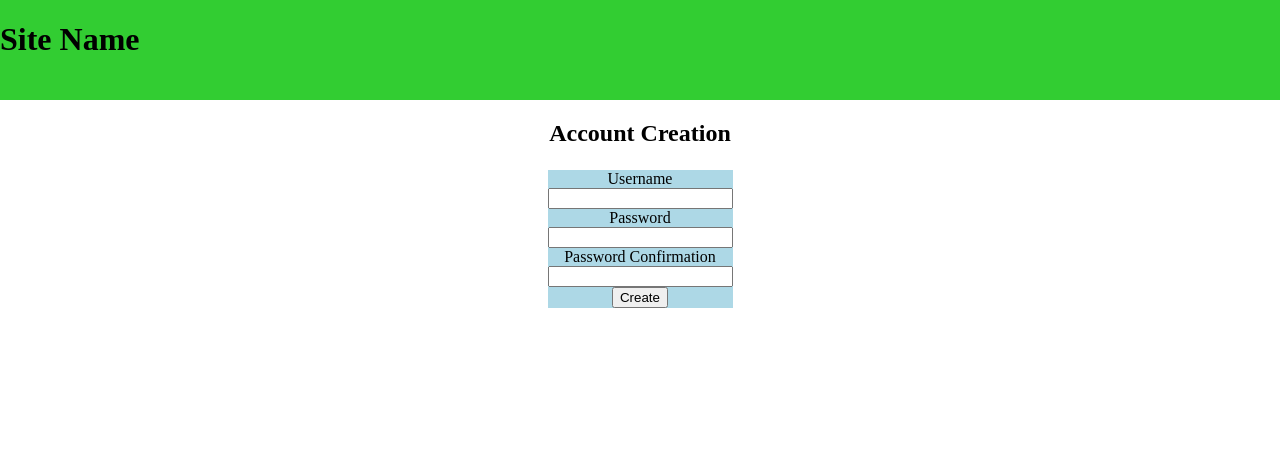
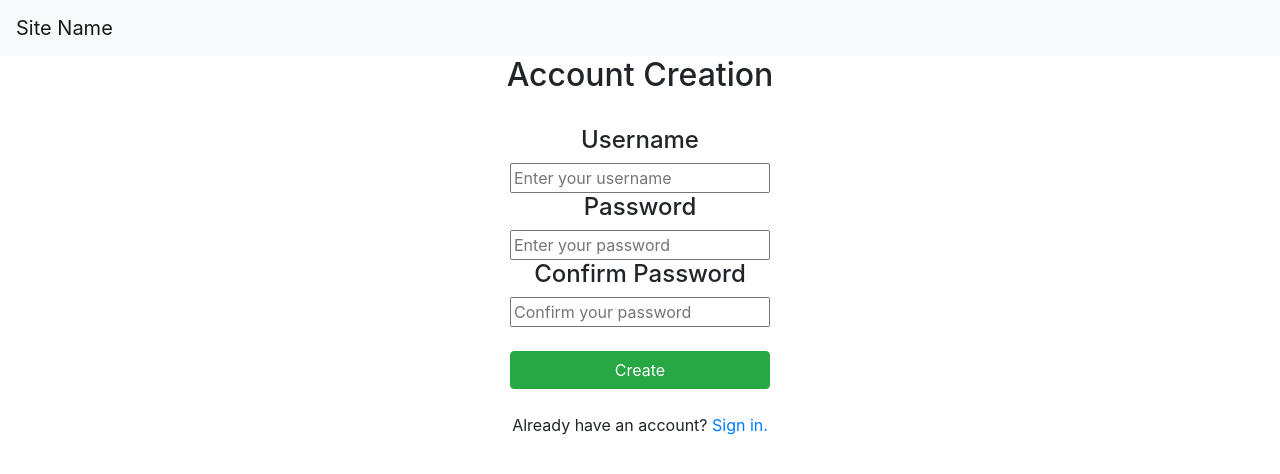
Before and after one commit to Ian-Meadows/Project, a plain HTML site: page Account Creation Page.html in a window 1280 px wide. Drawn offline with nearby package versions, Linux system fonts and the light colour scheme.

Commit message:
Add files via upload

```diff
--- a/Account Creation Page.html
+++ b/Account Creation Page.html
@@ -1,33 +1,49 @@
 <!DOCTYPE html>
 <html>
-<head>
-	<link href="MainCSS.css" type="text/css" rel="stylesheet"/>
-	<title>Account Creation</title>
-</head>
+  <head>
+    <meta charset="utf-8">
+    <meta name="viewport" content="width=device-width, initial-scale=1, shrink-to-fit=no">
+
+    <!-- Bootstrap CSS -->
+    <link rel="stylesheet" href="https://maxcdn.bootstrapcdn.com/bootstrap/4.0.0/css/bootstrap.min.css" integrity="sha384-Gn5384xqQ1aoWXA+058RXPxPg6fy4IWvTNh0E263XmFcJlSAwiGgFAW/dAiS6JXm" crossorigin="anonymous">
+    <link rel="stylesheet" href="form.css">
+    <title>Account Creation</title>
+
+    <!-- jQuery first, then Popper.js, then Bootstrap JS -->
+    <script src="https://code.jquery.com/jquery-3.2.1.slim.min.js" integrity="sha384-KJ3o2DKtIkvYIK3UENzmM7KCkRr/rE9/Qpg6aAZGJwFDMVNA/GpGFF93hXpG5KkN" crossorigin="anonymous"></script>
+    <script src="https://cdnjs.cloudflare.com/ajax/libs/popper.js/1.12.9/umd/popper.min.js" integrity="sha384-ApNbgh9B+Y1QKtv3Rn7W3mgPxhU9K/ScQsAP7hUibX39j7fakFPskvXusvfa0b4Q" crossorigin="anonymous"></script>
+    <script src="https://maxcdn.bootstrapcdn.com/bootstrap/4.0.0/js/bootstrap.min.js" integrity="sha384-JZR6Spejh4U02d8jOt6vLEHfe/JQGiRRSQQxSfFWpi1MquVdAyjUar5+76PVCmYl" crossorigin="anonymous"></script>
+
+  </head>
 <body>
-	<a href = "Main Page.html">
-		<div class="SiteHeader">
-			<h1 id = "SiteTitle"> Site Name</h1>
-		</div>
-	</a>
+	<nav class="navigation-header"></nav>
+      <nav class="navbar navbar-light bg-light">
+      <a class="navbar-brand" href="Main Page.html">Site Name</a>
+    </nav>
 
 	<div id = "PageTitle">
-		<h2>
+		<h2 class="text-center">
 			Account Creation
 		</h2>
+	    </br>
 	</div>
 
 
-	<div id="AccountCreationDiv">
+	<div id="AccountCreationDiv" class="text-center">
 		<form id="AccountCreationForm">
-			Username<br>
-			<input type="text" name="Username"><br>
-			Password<br>
-			<input type="text" name="Password"><br>
-			Password Confirmation<br>
-			<input type="text" name="RePassword">
+			<h4>Username</h4>
+			<input type="text" name="Username" placeholder="Enter your username" style="width: 260px"><br>
+			<h4>Password</h4>
+			<input type="text" name="Password" placeholder="Enter your password" style="width: 260px"><br>
+			<h4>Confirm Password</h4>
+			<input type="text" name="RePassword" placeholder="Confirm your password" style="width: 260px">
 		</form>
-		<button type="button">Create</button>
+		<br/>
+		<button type="button" class="btn btn-success" style="width: 260px">Create</button>
+		</br>
+	    </br>
+		Already have an account?
+		<a href="Login Page.html"> Sign in.</a>
 		<div>
 
 	</div>
```
